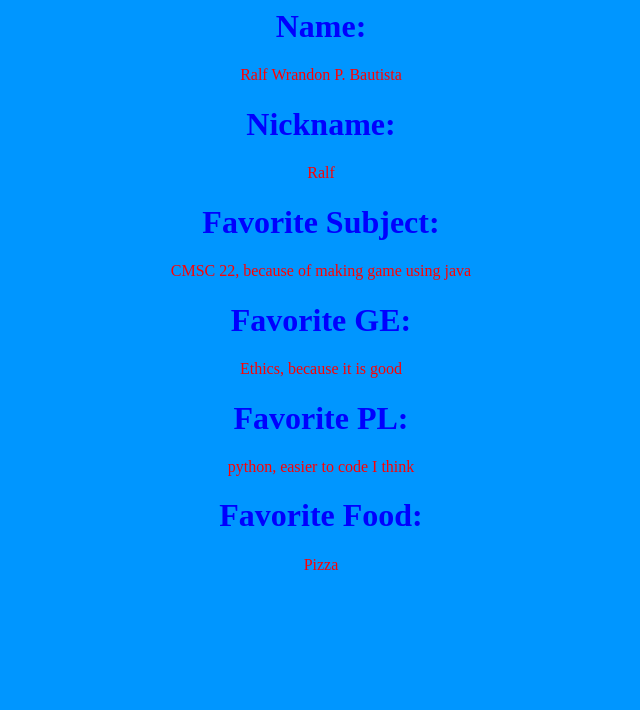
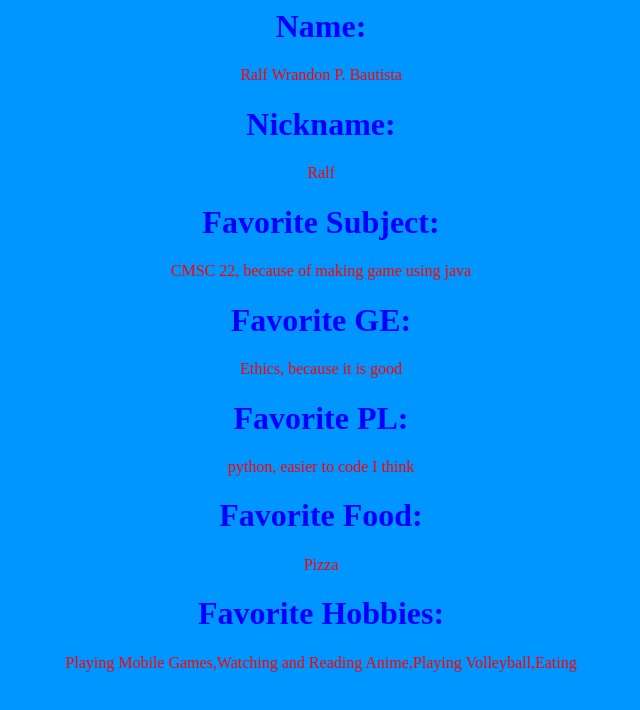
Before and after one commit to rpbautista4/rpbautista4.github.io, a plain HTML site: page index.html in a window 1280 px wide. Shown: the whole page, without its empty margins (319-959 px from the left). Drawn offline with Linux system fonts and the light colour scheme.

Commit message:
Added new Information. Hobbies

```diff
--- a/index.html
+++ b/index.html
@@ -12,6 +12,7 @@
 			<h1> Favorite GE: </h1><p>  Ethics, because it is good </p>
 			<h1> Favorite PL:</h1>  <p> python, easier to code I think  </p>
 			<h1> Favorite Food: </h1> <p> Pizza </p>
+			<h1>Favorite Hobbies:</h1>  <p> Playing Mobile Games,Watching and Reading Anime,Playing Volleyball,Eating </p>
 	</center>
 	</body>
 
```
